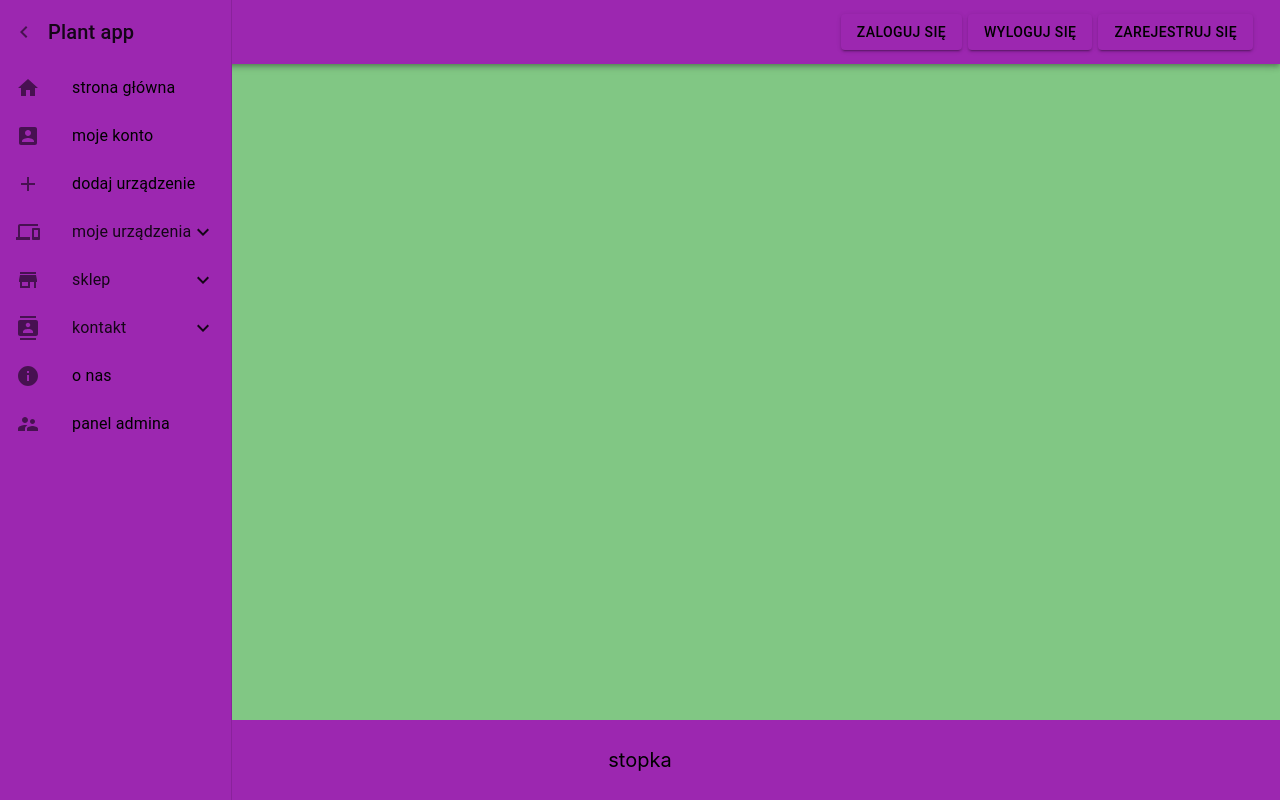
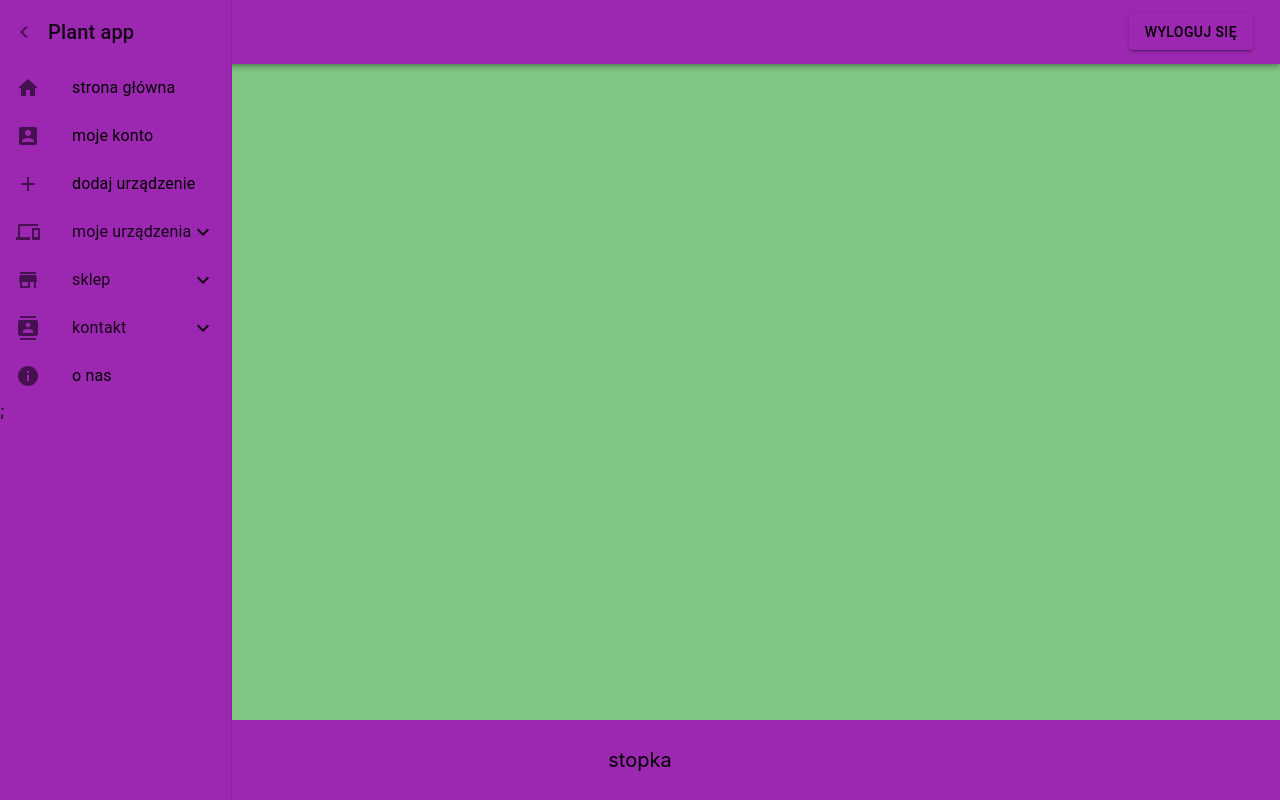
Before and after one commit to NowakKamil30/growing-plant-app, a React (Create React App) app in the folder frontend/growing-plant-app/: page / in a window 1280 px wide. Both pictures are taken after a click on the button "menu". Built offline with nearby package versions, Linux system fonts and the light colour scheme.

Commit message:
change menu when User is sign in

```diff
--- a/frontend/growing-plant-app/src/components/Drawers/MainDrawerList.tsx
+++ b/frontend/growing-plant-app/src/components/Drawers/MainDrawerList.tsx
@@ -32,13 +32,13 @@ import { Trans } from 'react-i18next';
 import { createStyles, DrawerProps, IconButton, makeStyles, Theme, Toolbar, Typography } from '@material-ui/core';
 import ListItemWithCollapse from '../list/ListItemWithCollapse';
 import ListItemLink from '../list/ListItemLink';
+import { Role } from '../../enums/Role';
 
 interface MapDispatcherToProps {
     changeDrawerVisible: (isVisible: boolean) => void;
     expandMyDevices: (isVisible: boolean) => void;
     expandShop: (isVisible: boolean) => void;
     expandContact: (isVisible: boolean) => void;
-
 }
 
 const mapDispatcherToProps = (dispatch: Dispatch): MapDispatcherToProps =>  (
@@ -63,6 +63,7 @@ interface  MapStateToProps {
     isExpandShop: boolean;
     isExpandMyDevices: boolean;
     isExpandContact: boolean;
+    role: Role;
 }
 
 const mapStateToProps = (state: ReduceTypes): MapStateToProps =>({
@@ -70,6 +71,7 @@ const mapStateToProps = (state: ReduceTypes): MapStateToProps =>({
     isExpandShop: state.drawerControl.isExpandShopList,
     isExpandMyDevices: state.drawerControl.isExpandMyDevicesList,
     isExpandContact: state.drawerControl.isExpandContactList,
+    role: state.auth.role,
 });
 
 const connector = connect(mapStateToProps, mapDispatcherToProps);
@@ -81,6 +83,7 @@ const MainDrawerList: React.FC<PropsFromRedux> = ({
     isExpandMyDevices,
     isExpandShop,
     isExpandContact,
+    role,
     expandMyDevices,
     expandShop,
     changeDrawerVisible,
@@ -112,6 +115,8 @@ const MainDrawerList: React.FC<PropsFromRedux> = ({
                 i18nKeyTitle='pages.home'
                 path='/'
             />
+            {role === Role.USER || role === Role.ADMIN ? (
+                <>
                     <ListItemLink
                         icon={ () => <AccountBoxIcon /> }
                         i18nKeyTitle='pages.myAccount'
@@ -137,6 +142,7 @@ const MainDrawerList: React.FC<PropsFromRedux> = ({
                     </List>
                 )}
             />
+                </> ): null}
             <ListItemWithCollapse
                 i18nKeyTitle='pages.shop'
                 icon={ () => <StoreIcon />}
@@ -197,11 +203,14 @@ const MainDrawerList: React.FC<PropsFromRedux> = ({
                 i18nKeyTitle='pages.about'
                 path='/about'
             />
+            {role === Role.ADMIN ? (
             <ListItemLink
                 icon={ () => <SupervisorAccountIcon /> }
                 i18nKeyTitle='pages.adminPanel'
                 path='/admin-panel'
-            />
+            /> ) : (
+                null
+            )};
         </List>
     );
 };
--- a/frontend/growing-plant-app/src/layouts/Header.tsx
+++ b/frontend/growing-plant-app/src/layouts/Header.tsx
@@ -15,6 +15,8 @@ import { DrawerControlTypes } from '../stores/types/DrawerControlTypes';
 import { DialogControlTypes } from '../stores/types/DialogControlTypes';
 import { showLoginDialog, showRegisterDialog } from '../stores/actions/DialogControlActions';
 import { Box } from '@material-ui/core';
+import { Role } from '../enums/Role';
+import { ReduceTypes } from '../stores/reducers';
 
 interface MapDispatcherToProps {
   changeDrawerVisible: (isVisible: boolean) => DrawerControlTypes;
@@ -36,11 +38,20 @@ const mapDispatcherToProps = (dispatch: Dispatch): MapDispatcherToProps => (
   }
 );
 
-const connector = connect(null, mapDispatcherToProps);
+interface MapStateToProps {
+  role: Role;
+}
+
+const mapStateToProps = (state: ReduceTypes): MapStateToProps => ({
+  role: state.auth.role
+});
+
+const connector = connect(mapStateToProps, mapDispatcherToProps);
 
 type PropsFromRedux = ConnectedProps<typeof connector>;
 
 const Header: React.FC<PropsFromRedux> = ({
+  role,
   changeDrawerVisible,
   showLoginDialog,
   showRegisterDialog
@@ -54,7 +65,7 @@ const Header: React.FC<PropsFromRedux> = ({
     } = useStyles();
 
   return (
-    <Box component='header' className={root}>
+    <Box component='header' className={ root }>
       <AppBar position='static'>
         <Toolbar className={toolbar}>
           <IconButton
@@ -65,9 +76,15 @@ const Header: React.FC<PropsFromRedux> = ({
           onClick={(): DrawerControlTypes => changeDrawerVisible(true)}>
             <MenuIcon />
           </IconButton>
-          <Typography variant='h6' className={title}>
+          <Typography variant='h6' className={ title }>
             <Trans i18nKey='title'/>
           </Typography>
+          { role === Role.USER || role === Role.ADMIN ?  (
+            <Button color='secondary' variant='contained' className={ button }>
+              <Trans i18nKey='action.logout' />
+            </Button>
+          ) : (
+              <>
               <Button
                 color='secondary'
                 variant='contained'
@@ -75,9 +92,6 @@ const Header: React.FC<PropsFromRedux> = ({
                 onClick={ () => showLoginDialog(true) }
                 >
                   <Trans i18nKey='action.login' />
-          </Button>
-          <Button color='secondary' variant='contained' className={ button }>
-              <Trans i18nKey='action.logout' />
                 </Button>
                 <Button
                 color='secondary'
@@ -87,6 +101,8 @@ const Header: React.FC<PropsFromRedux> = ({
                 >
                   <Trans i18nKey='action.register' />
                 </Button>
+              </>
+          )}
         </Toolbar>
       </AppBar>
     </Box>
--- a/frontend/growing-plant-app/src/layouts/Main.tsx
+++ b/frontend/growing-plant-app/src/layouts/Main.tsx
@@ -19,7 +19,7 @@ const Main = () => {
 const useStyles = makeStyles((theme: Theme) =>
   createStyles({
     root: {
-        flexGrow: 2
+        flexGrow: 1
     },
   }),
 );
--- a/frontend/growing-plant-app/src/stores/reducers/AuthReducer.ts
+++ b/frontend/growing-plant-app/src/stores/reducers/AuthReducer.ts
@@ -10,7 +10,7 @@ export interface AuthReducerState {
 
 const INITIAL_STATE: AuthReducerState = {
     token: '',
-    role: Role.NO_AUTH,
+    role: Role.USER,
 };
 
 export const AuthReducer = (state: AuthReducerState = INITIAL_STATE, action: AuthTypes)
```
Lines whose indentation alone changed are shown as unchanged.
